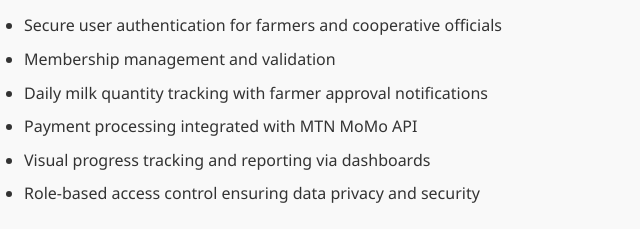
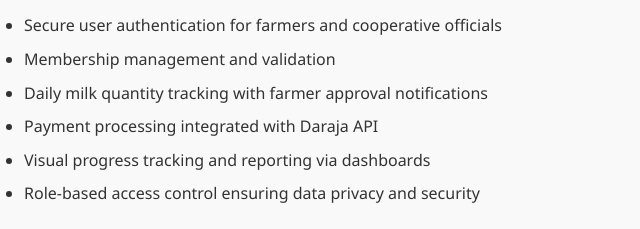
Before and after one commit to paulathejennifer/Imbuto-Documentation, a plain HTML site: page index.html in a window 1280 px wide. Shown: the part 1178-1407 px from the top of the page, 496-1136 px from the left. Drawn offline with Linux system fonts and the light colour scheme.

```diff
--- a/index.html
+++ b/index.html
@@ -37,7 +37,7 @@
     <li>Secure user authentication for farmers and cooperative officials</li>
     <li>Membership management and validation</li>
     <li>Daily milk quantity tracking with farmer approval notifications</li>
-    <li>Payment processing integrated with MTN MoMo API</li>
+    <li>Payment processing integrated with Daraja API</li>
     <li>Visual progress tracking and reporting via dashboards</li>
     <li>Role-based access control ensuring data privacy and security</li>
   </ul>
```
Also changed, not shown: 1 other file.
